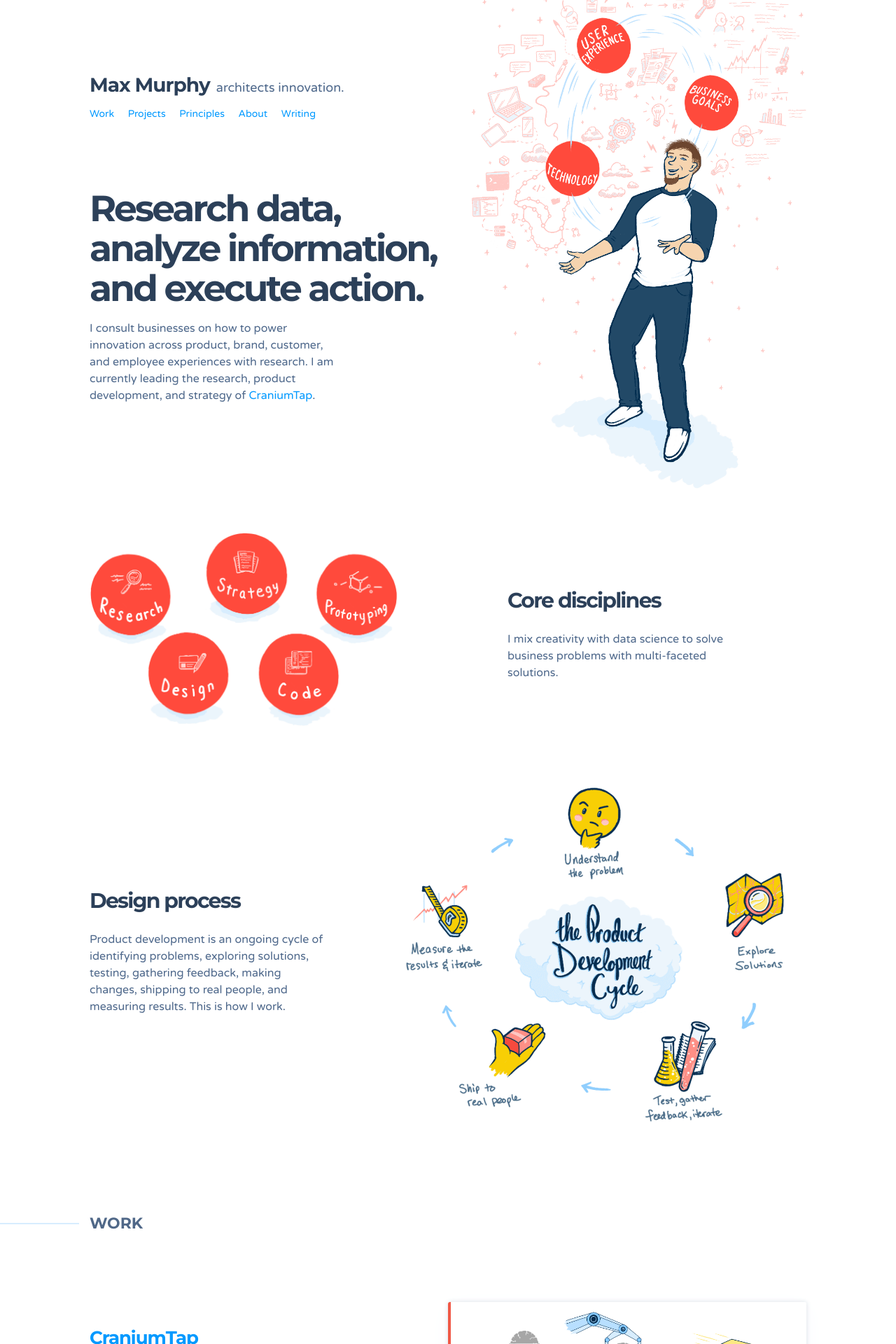
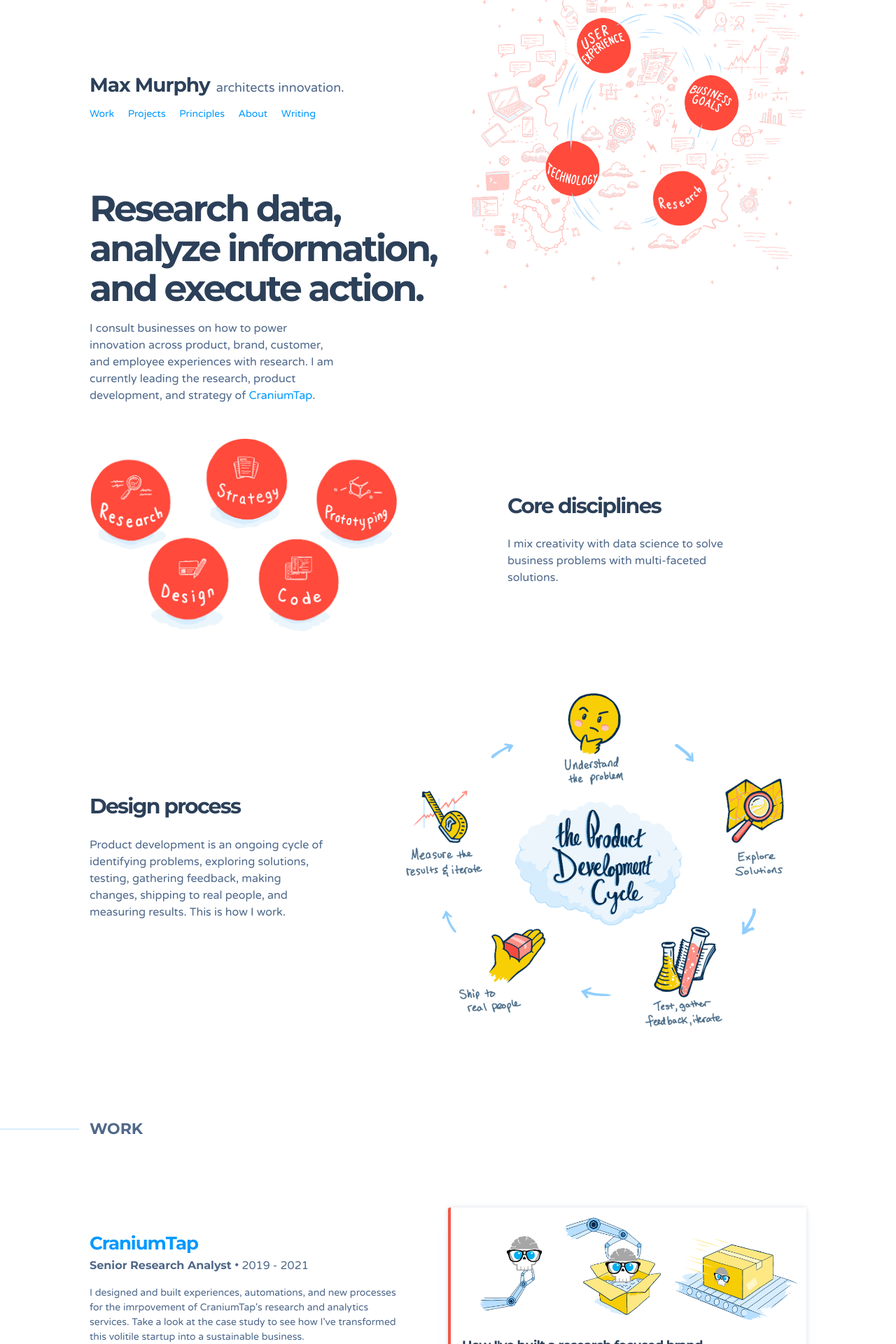
Before and after one commit to zenifold/max_page, a Jekyll site: the page built from index.html, in a window 1280 px wide. Shown: the top 1920 px of the page at 70% size. Built offline with Jekyll 4.4.1, drawn with Linux system fonts in a browser that asks for light colours; some web fonts are replaced.

Commit message:
update to image no more joel

```diff
--- a/_includes/home/intro.html
+++ b/_includes/home/intro.html
@@ -4,7 +4,7 @@
       {% include site-nav.html %}
 
       <div class="intro-illustration">
-        <img src="/img/intro-sm-max.png" class="img-full-width intro-illustration-banner-sm relative" alt="illustration portraying me juggling user experience, technology, and business goals" width="400" />
+        <img src="/img/intro-juggle.png" class="img-full-width intro-illustration-banner-sm relative" alt="illustration portraying me juggling user experience, technology, and business goals" width="400" />
       </div>
 
       <h2 class="headline mt4 mb2 pt3">
@@ -19,7 +19,7 @@
     </div>
 
     <div class="intro-illustration intro-illustration-container col col-6">
-      <img alt="illustration portraying me juggling user experience, technology, and business goals" src="/img/intro-max.png" class="img-full-width right intro-img-primary relative" width="480" />
+      <img alt="illustration portraying me juggling user experience, technology, and business goals" src="/img/intro-juggle.png" class="img-full-width right intro-img-primary relative" width="480" />
     </div>
 
 </section>
```
Also changed, not shown: img/intro-juggle.png (added).
